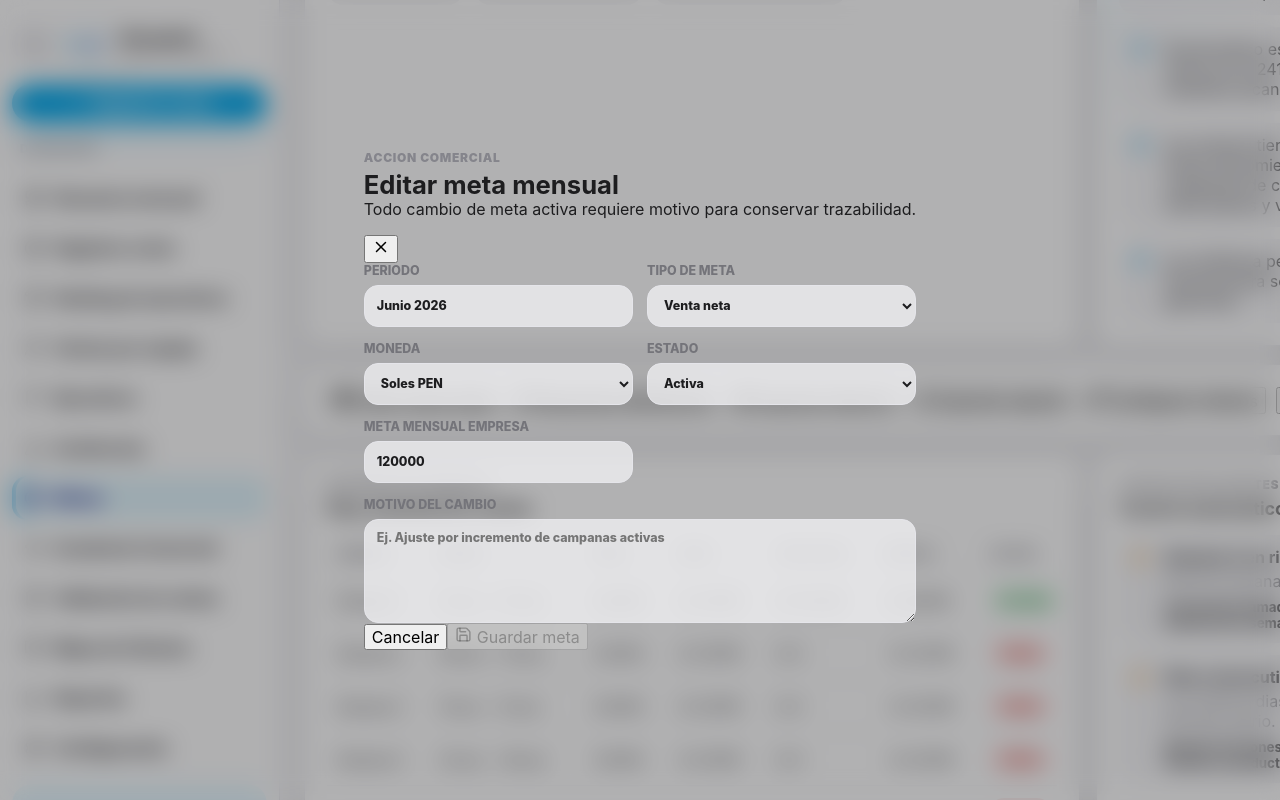
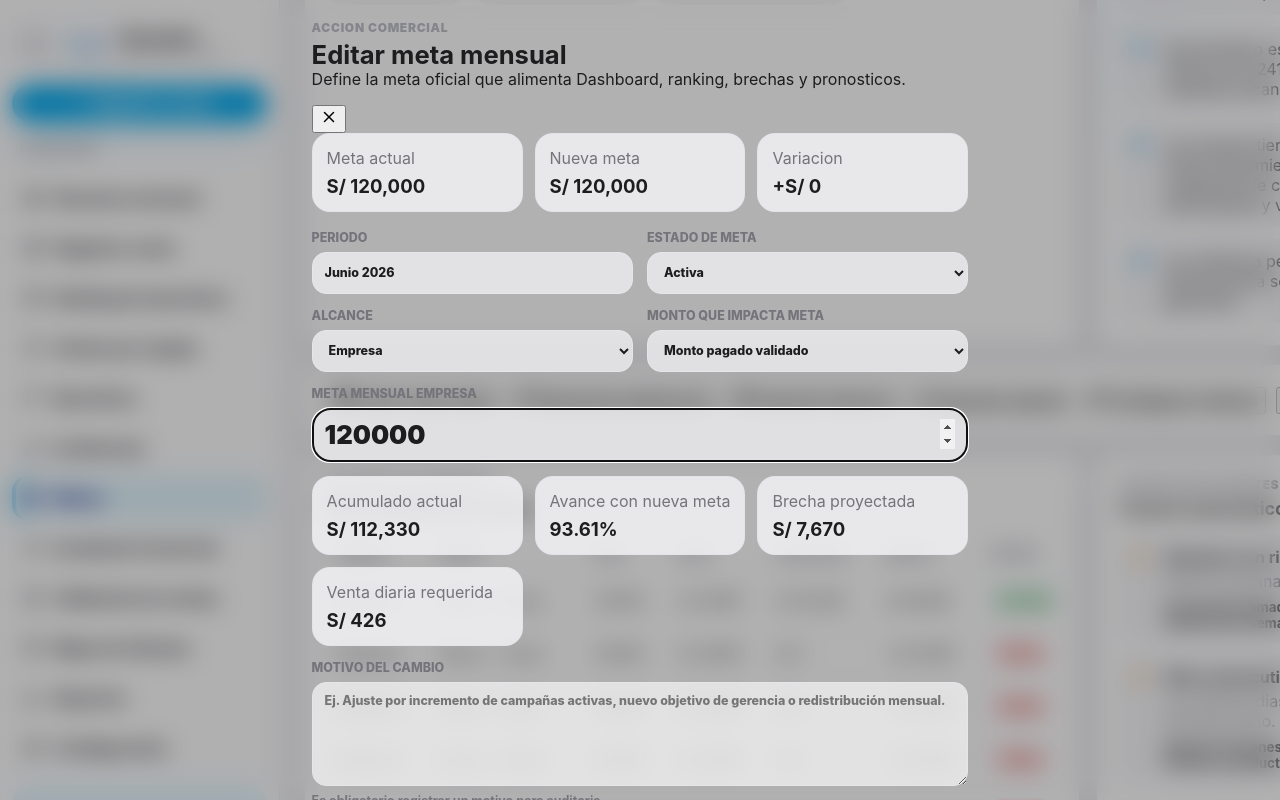
Before and after one commit to cracksistemas/Rebagliati-Modulo-Comercial, a Next.js app: page /goals in a window 1280 px wide. Both pictures are taken after a click on the button "Crear nueva meta". Shown: the part 866-1666 px from the top of the page. Built offline with nearby package versions, Linux system fonts and the light colour scheme; no server answers.

Commit message:
Polish commercial goal edit modal

```diff
--- a/src/components/goals/CommercialGoalsCenter.tsx
+++ b/src/components/goals/CommercialGoalsCenter.tsx
@@ -167,7 +167,7 @@ export function CommercialGoalsCenter() {
               <option>Canal</option>
             </select>
           </label>
-          <Button onClick={() => setEditOpen(true)}><Pencil size={17} /> Editar meta</Button>
+          <Button className="goal-edit-button" onClick={() => setEditOpen(true)}><Pencil size={17} /> Editar meta</Button>
         </div>
       </section>
 
@@ -337,6 +337,7 @@ export function CommercialGoalsCenter() {
         goalAmount={formGoal}
         goalStatus={goalStatus}
         changeReason={changeReason}
+        metrics={metrics}
         saving={saving}
         onGoalChange={setFormGoal}
         onStatusChange={setGoalStatus}
@@ -509,6 +510,7 @@ function GoalEditModal(props: {
   goalAmount: number;
   goalStatus: GoalStatus;
   changeReason: string;
+  metrics: GoalMetrics;
   saving: boolean;
   onGoalChange: (value: number) => void;
   onStatusChange: (value: GoalStatus) => void;
@@ -517,29 +519,34 @@ function GoalEditModal(props: {
   onSave: () => void;
 }) {
   const canSave = props.goalAmount > 0 && props.changeReason.trim().length >= 6 && !props.saving;
+  const projectedProgress = props.goalAmount ? (props.metrics.accumulated / props.goalAmount) * 100 : 0;
+  const projectedGap = Math.max(props.goalAmount - props.metrics.accumulated, 0);
+  const variation = props.goalAmount - props.metrics.goalAmount;
   return (
-    <Modal open={props.open} title="Editar meta mensual" description="Todo cambio de meta activa requiere motivo para conservar trazabilidad." onClose={props.onClose}>
+    <Modal open={props.open} title="Editar meta mensual" description="Define la meta oficial que alimenta Dashboard, ranking, brechas y pronosticos." onClose={props.onClose}>
+      <div className="goal-edit-modal">
+        <div className="goal-edit-summary">
+          <div>
+            <span>Meta actual</span>
+            <strong>{money(props.metrics.goalAmount)}</strong>
+          </div>
+          <div>
+            <span>Nueva meta</span>
+            <strong>{money(props.goalAmount)}</strong>
+          </div>
+          <div className={variation >= 0 ? "is-watch" : "is-good"}>
+            <span>Variacion</span>
+            <strong>{variation >= 0 ? "+" : ""}{money(variation)}</strong>
+          </div>
+        </div>
+
         <div className="goals-modal-grid">
           <label>
             Periodo
             <input value="Junio 2026" readOnly />
           </label>
           <label>
-          Tipo de meta
-          <select defaultValue="Venta neta">
-            <option>Venta neta</option>
-            <option>Venta bruta</option>
-            <option>Matriculas</option>
-            <option>Ingresos cobrados</option>
-            <option>Ventas confirmadas</option>
-          </select>
-        </label>
-        <label>
-          Moneda
-          <select defaultValue="PEN"><option value="PEN">Soles PEN</option></select>
-        </label>
-        <label>
-          Estado
+            Estado de meta
             <select value={props.goalStatus} onChange={(event) => props.onStatusChange(event.target.value as GoalStatus)}>
               <option>Borrador</option>
               <option>Activa</option>
@@ -549,15 +556,41 @@ function GoalEditModal(props: {
             </select>
           </label>
           <label>
+            Alcance
+            <select defaultValue="Empresa">
+              <option>Empresa</option>
+              <option>Equipo</option>
+              <option>Ejecutivo</option>
+              <option>Producto / Curso</option>
+              <option>Canal</option>
+            </select>
+          </label>
+          <label>
+            Monto que impacta meta
+            <select defaultValue="Monto pagado validado">
+              <option>Monto pagado validado</option>
+              <option>Monto neto vendido</option>
+              <option>Puntos comerciales</option>
+            </select>
+          </label>
+          <label className="wide goal-amount-field">
             Meta mensual empresa
-          <input type="number" min={1} value={props.goalAmount || ""} onChange={(event) => props.onGoalChange(Number(event.target.value || 0))} />
+            <input type="number" min={1} value={props.goalAmount || ""} onChange={(event) => props.onGoalChange(Number(event.target.value || 0))} autoFocus />
           </label>
+          <div className="goal-readonly-grid wide">
+            <span>Acumulado actual <strong>{money(props.metrics.accumulated)}</strong></span>
+            <span>Avance con nueva meta <strong>{pct(projectedProgress)}</strong></span>
+            <span>Brecha proyectada <strong>{money(projectedGap)}</strong></span>
+            <span>Venta diaria requerida <strong>{money(props.metrics.requiredDailySales)}</strong></span>
+          </div>
           <label className="wide">
             Motivo del cambio
-          <textarea value={props.changeReason} onChange={(event) => props.onReasonChange(event.target.value)} placeholder="Ej. Ajuste por incremento de campanas activas" />
+            <textarea value={props.changeReason} onChange={(event) => props.onReasonChange(event.target.value)} placeholder="Ej. Ajuste por incremento de campañas activas, nuevo objetivo de gerencia o redistribución mensual." />
+            <small>{props.changeReason.trim().length < 6 ? "Es obligatorio registrar un motivo para auditoria." : "El motivo quedara registrado en auditoria."}</small>
           </label>
         </div>
-      <div className="editor-actions">
+      </div>
+      <div className="editor-actions goal-editor-actions">
         <Button variant="secondary" onClick={props.onClose}>Cancelar</Button>
         <Button disabled={!canSave} onClick={props.onSave}><Save size={17} /> {props.saving ? "Guardando..." : "Guardar meta"}</Button>
       </div>
--- a/src/components/goals/goals.css
+++ b/src/components/goals/goals.css
@@ -55,6 +55,11 @@
 .goal-controls input,
 .goal-controls select {
   min-width: 150px;
+}
+
+.goal-edit-button {
+  min-width: 138px;
+  box-shadow: 0 14px 28px rgba(0, 167, 235, 0.2);
 }
 
 .goal-kpi-grid {
@@ -339,6 +344,54 @@
   gap: 14px;
 }
 
+.goal-edit-modal {
+  display: grid;
+  gap: 18px;
+}
+
+.goal-edit-summary,
+.goal-readonly-grid {
+  display: grid;
+  grid-template-columns: repeat(3, minmax(0, 1fr));
+  gap: 12px;
+}
+
+.goal-edit-summary div,
+.goal-readonly-grid span {
+  display: grid;
+  gap: 7px;
+  border: 1px solid rgba(229, 229, 234, 0.82);
+  border-radius: 18px;
+  padding: 14px;
+  background: rgba(245, 245, 247, 0.82);
+  color: var(--text-muted);
+}
+
+.goal-edit-summary strong,
+.goal-readonly-grid strong {
+  color: var(--text-main);
+  font-size: clamp(1.05rem, 1.45vw, 1.35rem);
+}
+
+.goal-amount-field input {
+  min-height: 54px;
+  border-radius: 18px;
+  font-size: clamp(1.25rem, 2vw, 1.65rem);
+  font-weight: 900;
+}
+
+.goals-modal-grid small {
+  color: var(--text-muted);
+  font-size: 0.78rem;
+  font-weight: 750;
+  text-transform: none;
+}
+
+.goal-editor-actions {
+  margin-top: 18px;
+  justify-content: flex-end;
+}
+
 .goals-modal-grid .wide {
   grid-column: 1 / -1;
 }
@@ -409,6 +462,8 @@
   .goal-kpi-grid,
   .forecast-grid,
   .goals-modal-grid,
+  .goal-edit-summary,
+  .goal-readonly-grid,
   .close-summary {
     grid-template-columns: 1fr;
   }
```
Lines whose indentation alone changed are shown as unchanged.
